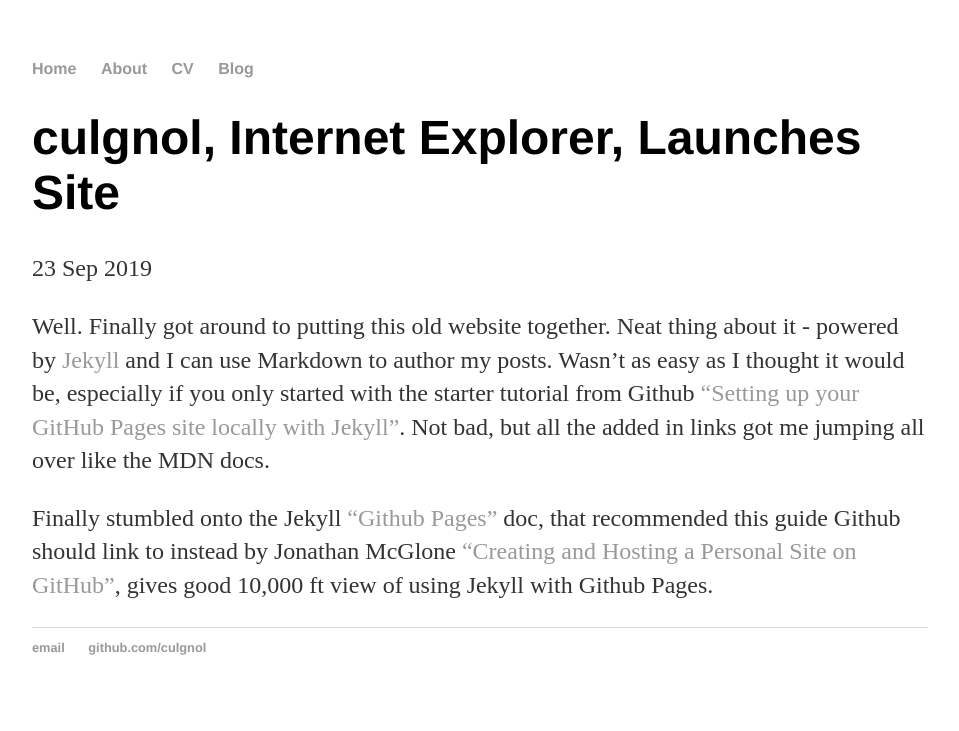
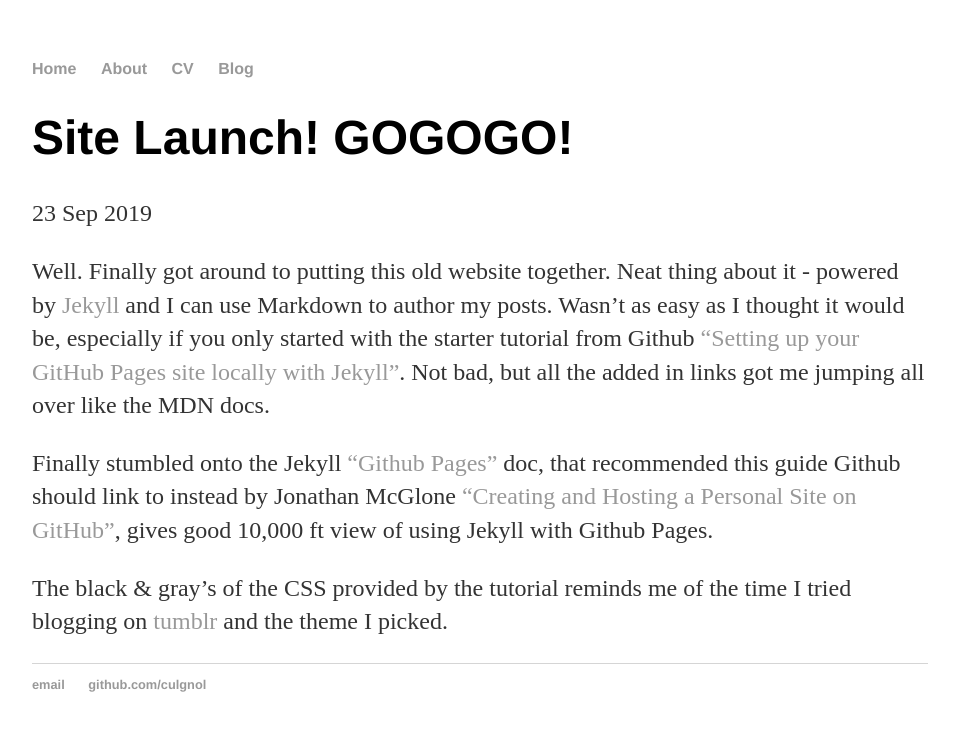
Before and after one commit to culgnol/culgnol.github.io, a Jekyll site: the page built from _posts/2019-09-23-culgnol-site-launched.md, in a window 1280 px wide. Shown: the top 731 px of the page, without its empty margins (160-1119 px from the left). Built offline with Jekyll 4.4.1, drawn with Linux system fonts in a browser that asks for light colours.

Commit message:
update blog and gitignore

```diff
--- a/_posts/2019-09-23-culgnol-site-launched.md
+++ b/_posts/2019-09-23-culgnol-site-launched.md
@@ -1,9 +1,11 @@
 ---
 layout: post
-title: "culgnol, Internet Explorer, Launches Site"
+title: "Site Launch! GOGOGO!"
 date: 2019-09-23
 ---
 
 Well. Finally got around to putting this old website together. Neat thing about it - powered by [Jekyll](http://jekyllrb.com) and I can use Markdown to author my posts. Wasn't as easy as I thought it would be, especially if you only started with the starter tutorial from Github ["Setting up your GitHub Pages site locally with Jekyll"](https://help.github.com/en/articles/setting-up-your-github-pages-site-locally-with-jekyll). Not bad, but all the added in links got me jumping all over like the MDN docs.
 
 Finally stumbled onto the Jekyll ["Github Pages"](https://jekyllrb.com/docs/github-pages/#project-page-url-structure) doc, that recommended this guide Github should link to instead by Jonathan McGlone ["Creating and Hosting a Personal Site on GitHub"](http://jmcglone.com/guides/github-pages/), gives good 10,000 ft view of using Jekyll with Github Pages.
+
+The black & gray's of the CSS provided by the tutorial reminds me of the time I tried blogging on [tumblr](https://culgnol.tumblr.com/) and the theme I picked.
```
Also changed, not shown: 1 other file.
